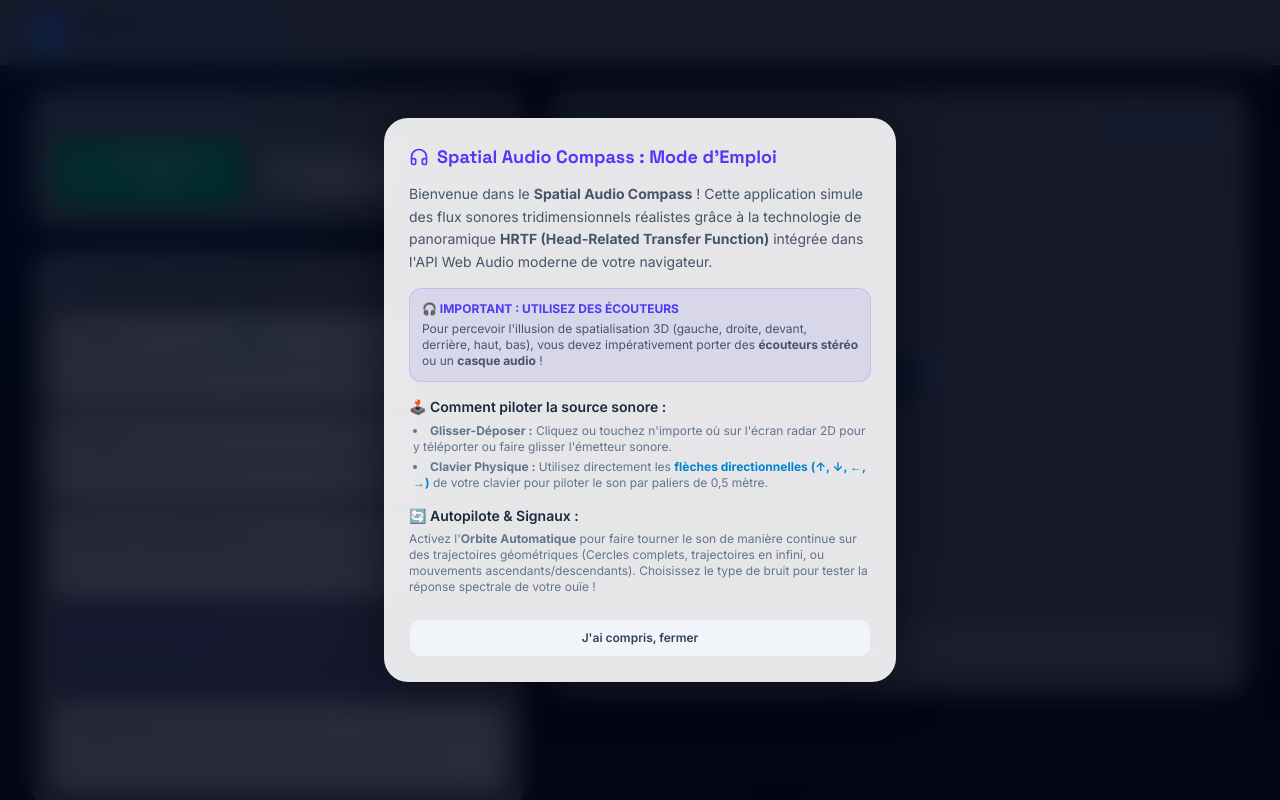
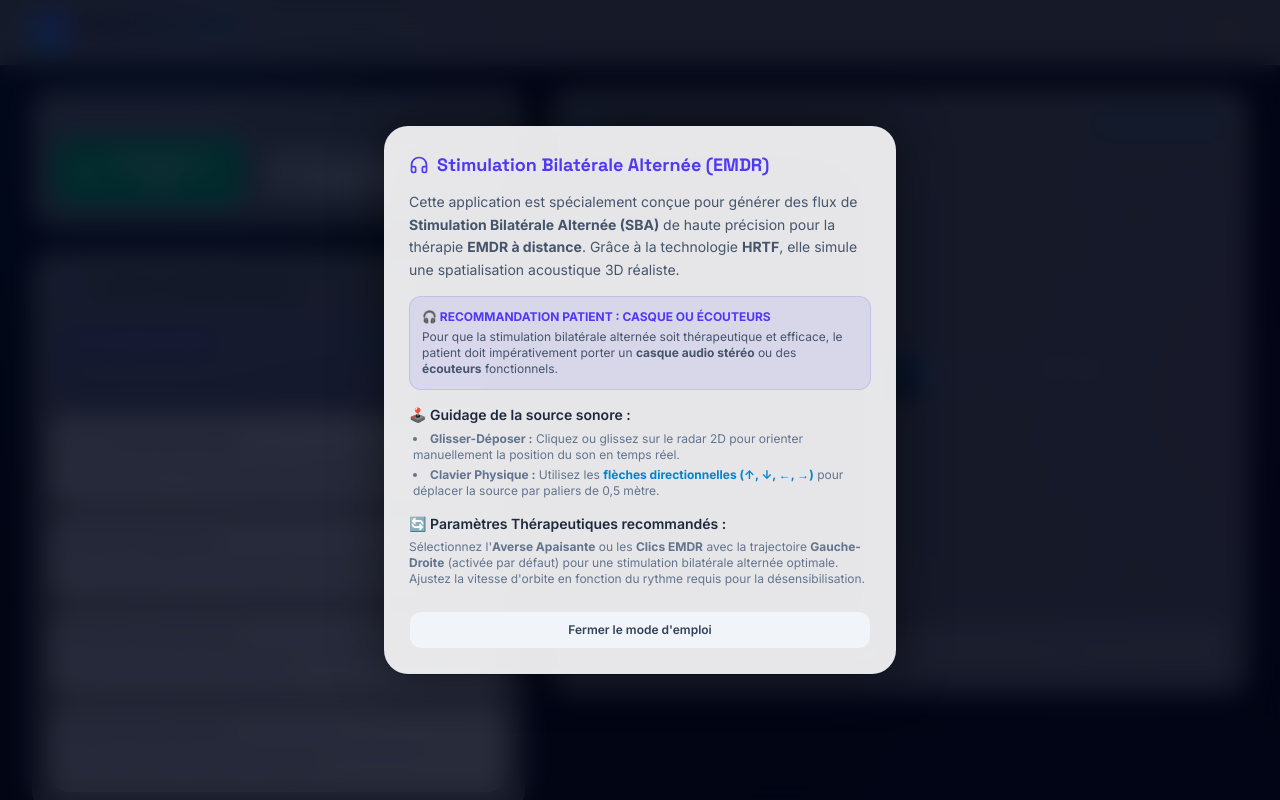
Before and after one commit to ericsotoca/Spacial, a React (Vite) app: page / in a window 1280 px wide. Both pictures are taken after a click on the button 1177 px from the left and 32 px from the top of the page. Shown: the top 800 px of the page. Built offline with nearby package versions, Linux system fonts and the light colour scheme.

Commit message:
feat: rebrand to Spatial Audio EMDR
Repurpose the application for Bilateral Stimulation (SBA/EMDR) therapy, updating branding, audio presets, and synthesizer configurations for a therapeutic focus.

```diff
--- a/src/App.tsx
+++ b/src/App.tsx
@@ -209,10 +209,10 @@ export default function App() {
             </div>
             <div>
               <h1 className="font-display font-bold text-base sm:text-lg tracking-tight bg-gradient-to-r from-slate-950 via-sky-600 to-indigo-600 dark:from-white dark:via-sky-400 dark:to-indigo-300 bg-clip-text text-transparent">
-                Spatial Audio Compass
+                Spatial Audio EMDR
               </h1>
               <p className="text-[10px] sm:text-xs text-slate-500 dark:text-slate-400 font-medium tracking-wide">
-                Simulateur Binaural 3D • HRTF de Haute Fidélité
+                Simulateur de Stimulation Bilatérale Alternée (SBA) 3D
               </p>
             </div>
           </div>
@@ -309,31 +309,31 @@ export default function App() {
             className="bg-white/90 dark:bg-[#0d0f19]/90 backdrop-blur-2xl rounded-3xl border border-slate-200/60 dark:border-white/10 p-6 max-w-lg w-full shadow-[0_0_50px_rgba(0,0,0,0.5)] relative animate-in fade-in zoom-in-95 duration-200 text-slate-800 dark:text-slate-100"
           >
             <h3 className="font-display font-bold text-lg mb-3 flex items-center gap-2 text-indigo-600 dark:text-indigo-400">
-              <Headphones className="w-5 h-5" /> Spatial Audio Compass : Mode d'Emploi
+              <Headphones className="w-5 h-5" /> Stimulation Bilatérale Alternée (EMDR)
             </h3>
 
             <div className="space-y-3.5 text-xs sm:text-sm leading-relaxed text-slate-600 dark:text-slate-300">
               <p>
-                Bienvenue dans le <strong>Spatial Audio Compass</strong> ! Cette application simule des flux sonores tridimensionnels réalistes grâce à la technologie de panoramique <strong>HRTF (Head-Related Transfer Function)</strong> intégrée dans l'API Web Audio moderne de votre navigateur.
+                Cette application est spécialement conçue pour générer des flux de <strong>Stimulation Bilatérale Alternée (SBA)</strong> de haute précision pour la thérapie <strong>EMDR à distance</strong>. Grâce à la technologie <strong>HRTF</strong>, elle simule une spatialisation acoustique 3D réaliste.
               </p>
 
               <div className="p-3 bg-indigo-500/10 dark:bg-indigo-500/5 rounded-xl border border-indigo-500/20 text-xs">
-                <span className="font-bold text-indigo-600 dark:text-indigo-400 block mb-1">🎧 IMPORTANT : UTILISEZ DES ÉCOUTEURS</span>
-                Pour percevoir l'illusion de spatialisation 3D (gauche, droite, devant, derrière, haut, bas), vous devez impérativement porter des <strong>écouteurs stéréo</strong> ou un <strong>casque audio</strong> !
+                <span className="font-bold text-indigo-600 dark:text-indigo-400 block mb-1">🎧 RECOMMANDATION PATIENT : CASQUE OU ÉCOUTEURS</span>
+                Pour que la stimulation bilatérale alternée soit thérapeutique et efficace, le patient doit impérativement porter un <strong>casque audio stéréo</strong> ou des <strong>écouteurs</strong> fonctionnels.
               </div>
 
               <div>
-                <span className="font-semibold text-slate-800 dark:text-slate-200 block mb-1">🕹️ Comment piloter la source sonore :</span>
+                <span className="font-semibold text-slate-800 dark:text-slate-200 block mb-1">🕹️ Guidage de la source sonore :</span>
                 <ul className="list-disc list-inside space-y-1 pl-1 text-xs text-slate-500 dark:text-slate-400">
-                  <li><strong>Glisser-Déposer :</strong> Cliquez ou touchez n'importe où sur l'écran radar 2D pour y téléporter ou faire glisser l'émetteur sonore.</li>
-                  <li><strong>Clavier Physique :</strong> Utilisez directement les <strong className="text-sky-600 dark:text-sky-400">flèches directionnelles (↑, ↓, ←, →)</strong> de votre clavier pour piloter le son par paliers de 0,5 mètre.</li>
+                  <li><strong>Glisser-Déposer :</strong> Cliquez ou glissez sur le radar 2D pour orienter manuellement la position du son en temps réel.</li>
+                  <li><strong>Clavier Physique :</strong> Utilisez les <strong className="text-sky-600 dark:text-sky-400">flèches directionnelles (↑, ↓, ←, →)</strong> pour déplacer la source par paliers de 0,5 mètre.</li>
                 </ul>
               </div>
 
               <div>
-                <span className="font-semibold text-slate-800 dark:text-slate-200 block mb-1">🔄 Autopilote & Signaux :</span>
+                <span className="font-semibold text-slate-800 dark:text-slate-200 block mb-1">🔄 Paramètres Thérapeutiques recommandés :</span>
                 <p className="text-xs text-slate-500 dark:text-slate-400">
-                  Activez l'<strong>Orbite Automatique</strong> pour faire tourner le son de manière continue sur des trajectoires géométriques (Cercles complets, trajectoires en infini, ou mouvements ascendants/descendants). Choisissez le type de bruit pour tester la réponse spectrale de votre ouïe !
+                  Sélectionnez l'<strong>Averse Apaisante</strong> ou les <strong>Clics EMDR</strong> avec la trajectoire <strong>Gauche-Droite</strong> (activée par défaut) pour une stimulation bilatérale alternée optimale. Ajustez la vitesse d'orbite en fonction du rythme requis pour la désensibilisation.
                 </p>
               </div>
             </div>
@@ -343,7 +343,7 @@ export default function App() {
               onClick={() => setIsInfoOpen(false)}
               className="mt-6 w-full py-2.5 bg-slate-100 hover:bg-slate-200 dark:bg-white/10 dark:hover:bg-white/20 text-xs font-semibold rounded-xl text-slate-700 dark:text-slate-300 border border-slate-200 dark:border-white/10 transition-all cursor-pointer"
             >
-              J'ai compris, fermer
+              Fermer le mode d'emploi
             </button>
           </div>
         </div>
--- a/src/audioEngine.ts
+++ b/src/audioEngine.ts
@@ -179,7 +179,7 @@ export class AudioEngine {
     } else if (type === 'sine_wave') {
       const osc = this.ctx.createOscillator();
       osc.type = 'sine';
-      osc.frequency.setValueAtTime(440, this.ctx.currentTime); // 440 Hz standard pure tone
+      osc.frequency.setValueAtTime(220, this.ctx.currentTime); // 220 Hz soft pure tone for relaxation
       osc.connect(this.panner);
       osc.start(0);
       this.activeSource = osc;
@@ -190,69 +190,45 @@ export class AudioEngine {
 
   private startArpeggiator() {
     if (!this.ctx || !this.panner) return;
-    this.arpeggioIndex = 0;
-
-    const notes = [
-      261.63, // C4
-      329.63, // E4
-      392.00, // G4
-      493.88, // B4
-      523.25, // C5
-      587.33, // D5
-      659.25, // E5
-      783.99, // G5
-    ];
 
     const scheduler = () => {
       if (!this.ctx || !this.panner) return;
 
       const nextNoteTime = this.ctx.currentTime;
-      const freq = notes[this.arpeggioIndex];
+      // 320Hz is a classic gentle woodblock / click frequency
+      const freq = 320;
 
-      // Synthesize note
       const osc1 = this.ctx.createOscillator();
-      const osc2 = this.ctx.createOscillator();
       const noteGain = this.ctx.createGain();
 
-      osc1.type = 'triangle';
-      osc2.type = 'sawtooth';
+      osc1.type = 'triangle'; // triangle is much warmer and gentler than sine or sawtooth
+      osc1.frequency.setValueAtTime(freq, nextNoteTime);
 
-      osc1.frequency.setValueAtTime(freq, nextNoteTime);
-      // Sub-octave for nice structural warm feeling
-      osc2.frequency.setValueAtTime(freq / 2, nextNoteTime);
-
-      // Attack / Decay Pluck Envelope
+      // Woodblock-like attack and quick decay (extremely soft but precise)
       noteGain.gain.setValueAtTime(0, nextNoteTime);
-      noteGain.gain.linearRampToValueAtTime(0.18, nextNoteTime + 0.004);
-      noteGain.gain.exponentialRampToValueAtTime(0.0001, nextNoteTime + 0.28);
+      noteGain.gain.linearRampToValueAtTime(0.24, nextNoteTime + 0.002);
+      noteGain.gain.exponentialRampToValueAtTime(0.0001, nextNoteTime + 0.06); // 60ms click is crisp yet gentle
 
       osc1.connect(noteGain);
-      osc2.connect(noteGain);
       noteGain.connect(this.panner);
 
       osc1.start(nextNoteTime);
-      osc2.start(nextNoteTime);
 
-      const stopTime = nextNoteTime + 0.35;
+      const stopTime = nextNoteTime + 0.1;
       osc1.stop(stopTime);
-      osc2.stop(stopTime);
 
-      // Clean up synth notes array later
-      const noteRef = { oscs: [osc1, osc2], gain: noteGain };
+      const noteRef = { oscs: [osc1], gain: noteGain };
       this.synthNodes.push(noteRef);
       setTimeout(() => {
         this.synthNodes = this.synthNodes.filter((n) => n !== noteRef);
-      }, 500);
-
-      // Advance note
-      this.arpeggioIndex = (this.arpeggioIndex + 1) % notes.length;
+      }, 150);
     };
 
     // Run first tick immediately
     scheduler();
 
-    // Schedule subsequent ticks
-    this.arpeggioTimer = window.setInterval(scheduler, 220);
+    // Schedule subsequent ticks: 450ms is perfect therapeutic tempo for bilateral clicks
+    this.arpeggioTimer = window.setInterval(scheduler, 450);
   }
 
   public stop() {
--- a/src/components/AudioControls.tsx
+++ b/src/components/AudioControls.tsx
@@ -33,35 +33,36 @@ export const AudioControls: React.FC<AudioControlsProps> = ({
 }) => {
   const soundOptions: SoundOption[] = [
     {
-      id: 'pink_noise',
-      name: 'Bruit Rose',
-      englishName: 'Pink Noise',
-      description: 'Excellent pour la localisation 3D verticale et horizontale. Son équilibré simulant une chute d\'eau.',
+      id: 'organic_rain',
+      name: 'Averse Apaisante (SBA)',
+      englishName: 'Soothing Rain Wash',
+      description: 'Stimulation Bilatérale Alternée naturelle et relaxante. Idéal pour apaiser l\'anxiété pendant la reconsolidation de la mémoire.',
       isIdeal: true,
     },
     {
-      id: 'white_noise',
-      name: 'Bruit Blanc',
-      englishName: 'White Noise',
-      description: 'Énergie identique sur toutes les fréquences. Sifflement riche facilitant le travail de localisation spatialisé.',
+      id: 'synth_arpeggio',
+      name: 'Clics Thérapeutiques EMDR',
+      englishName: 'Standard EMDR Clicks',
+      description: 'Pulsations douces de percussions courtes et précises alternant rythmiquement pour une attention ciblée et une désensibilisation efficace.',
+      isIdeal: true,
     },
     {
-      id: 'synth_arpeggio',
-      name: 'Arpèges de Synthé Rythmique',
-      englishName: 'Rhythmic Synth Plucks',
-      description: 'Notes courtes et mélodieuses. Les attaques rapides de notes sont d\'excellents indices spatiaux pour le cerveau.',
+      id: 'pink_noise',
+      name: 'Bruit Rose Thérapeutique',
+      englishName: 'Therapeutic Pink Noise',
+      description: 'Spectre sonore équilibré, doux pour le système nerveux auditif, idéal pour un balayage bilatéral continu et prolongé sans fatigue cognitive.',
     },
     {
-      id: 'organic_rain',
-      name: 'Averse de Pluie Organique',
-      englishName: 'Organic Rain Wash',
-      description: 'Immersion relaxante. Simule des gouttes tombant de manière aléatoire tout autour du point choisi.',
+      id: 'white_noise',
+      name: 'Bruit Blanc de Concentration',
+      englishName: 'Concentration White Noise',
+      description: 'Couverture fréquentielle complète, parfaite pour isoler le patient des bruits parasites de son environnement à distance.',
     },
     {
       id: 'sine_wave',
-      name: 'Fréquence Fixe',
-      englishName: 'Pure Sine Wave 440Hz',
-      description: 'Un ton pur. Idéal pour observer qu\'un son simple sans transitoires est très difficile à situer en hauteur !',
+      name: 'Onde Pure Douce (220 Hz)',
+      englishName: 'Pure Sine Pulse',
+      description: 'Fréquence pure et grave, extrêmement neutre et non-intrusive pour la stimulation bilatérale rythmique des hémisphères.',
     },
   ];
 
```
